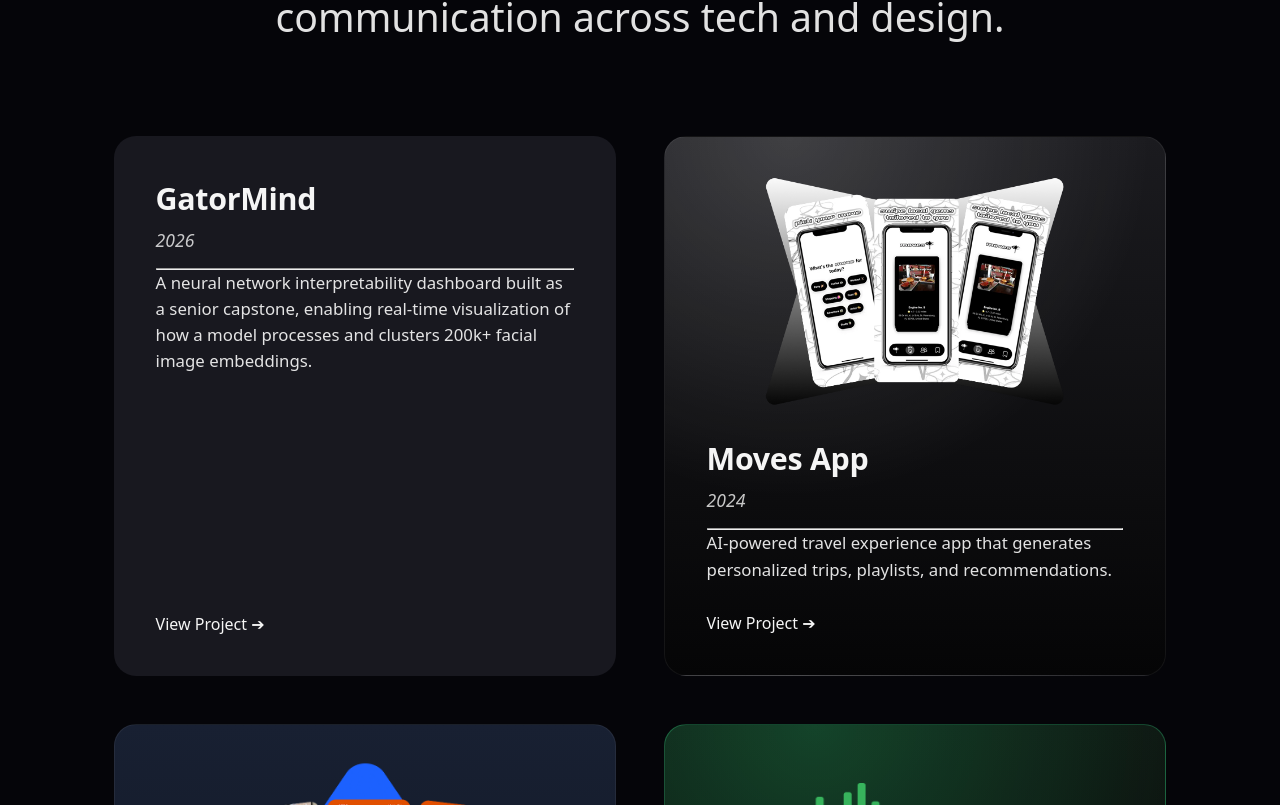
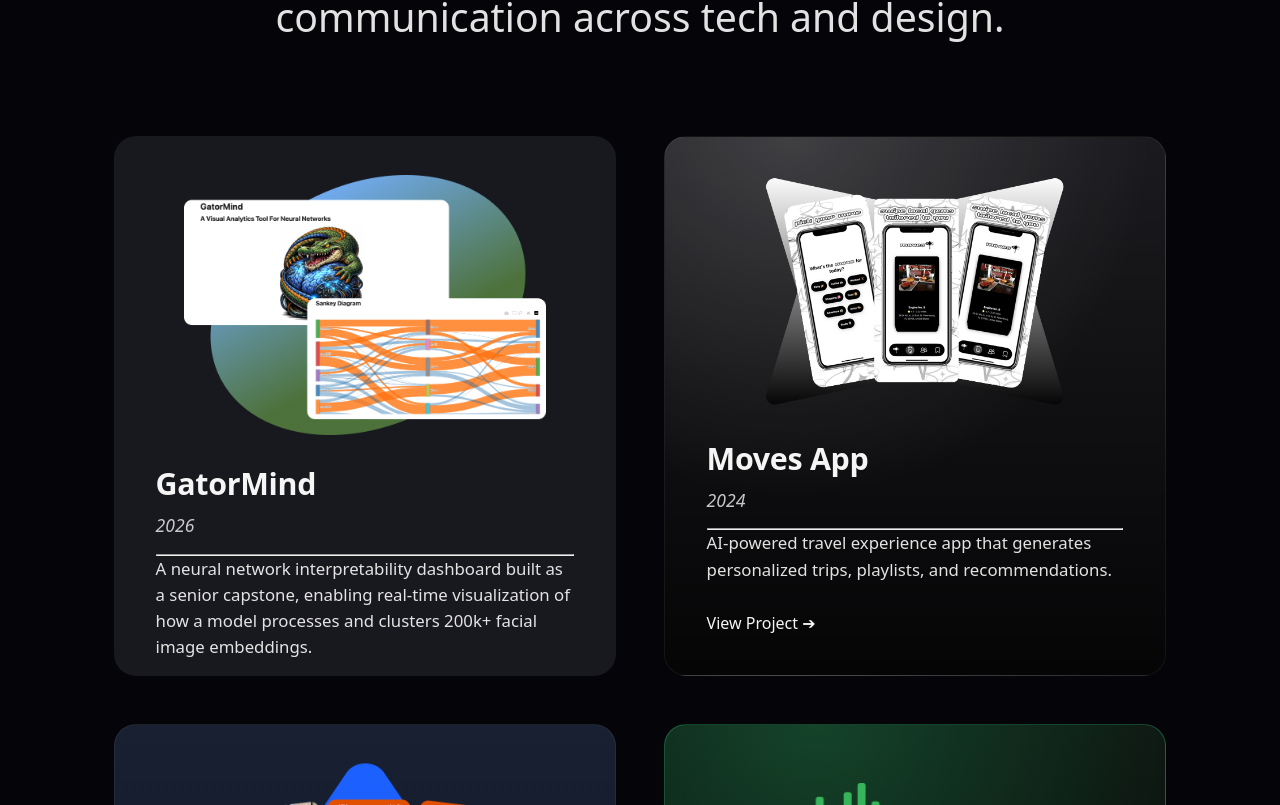
Before and after one commit to jlopezmarti20/jesuslopez-portfolio-website, a React (Vite) app: page / in a window 1280 px wide. Shown: the part 755-1560 px from the top of the page. Built offline with nearby package versions, Linux system fonts and the light colour scheme.

Commit message:
Add Gatormind image

```diff
--- a/src/components/ProjectsSection.jsx
+++ b/src/components/ProjectsSection.jsx
@@ -7,6 +7,7 @@ import movesComposite from "../assets/Group 1.png";
 import iosComposite from "../assets/Group 2.png";
 import shpeDataGraphic from "../assets/Group 3.png";
 import mlGraphic from "../assets/Group 4.png";
+import gatormindGraphic from "../assets/gatormind.png"
 
 function ProjectsSection() {
   const cardRefs = useRef([]);
@@ -43,6 +44,7 @@ function ProjectsSection() {
             const isIOS = slug === "ios-shpe";
             const isShpeData = slug === "shpe-data";
             const isML = slug === "ml-diabetes";
+            const isGatorMind = slug === "gatormind";
 
             return (
               <article
@@ -89,6 +91,16 @@ function ProjectsSection() {
                       className="project-image"
                     />
                   </div>
+
+                ) : isGatorMind ? (   // ADD HERE — after isML block
+                  <div className="project-visual gatormind-visual">
+                    <img
+                      src={gatormindGraphic}
+                      alt="GatorMind Neural Network Dashboard"
+                      className="project-image"
+                    />
+                    </div>
+
                 ) : (
                   project.image && (
                     <div className="project-visual">
```
Also changed, not shown: src/assets/gatormind.png (added).
